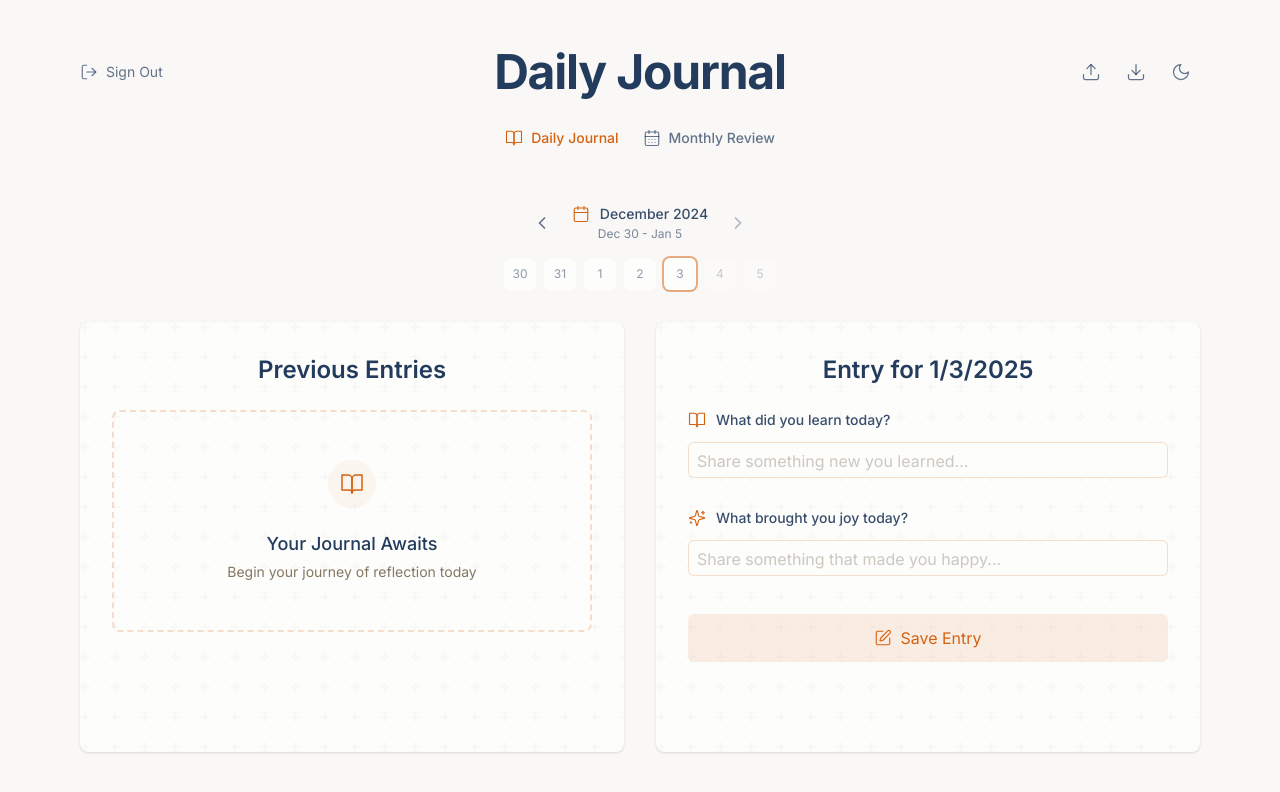
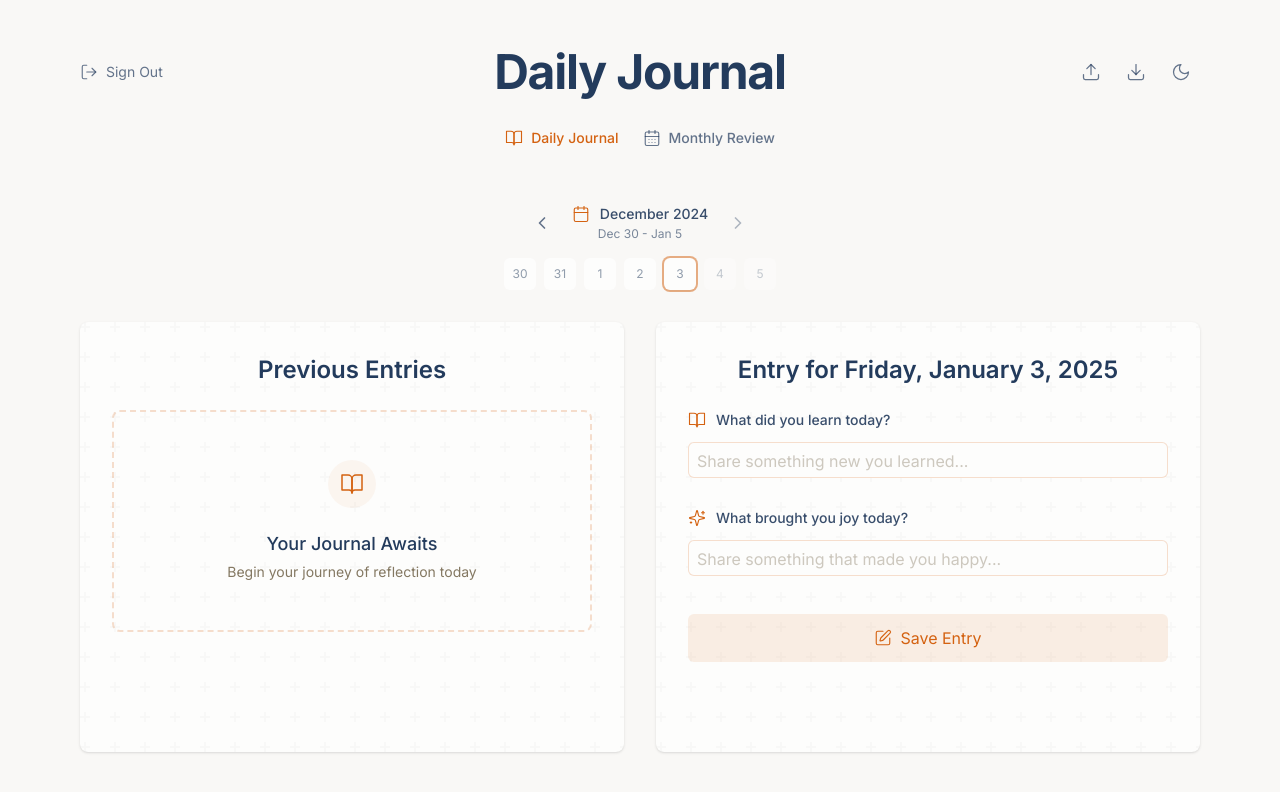
Before and after one commit to morhendos/quick-journal-app, a Next.js app: page / in a window 1280 px wide. Shown: the top 792 px of the page. Built offline with nearby package versions, Linux system fonts and the light colour scheme.

Commit message:
Fix date format inconsistency in entry section title

```diff
--- a/src/app/page.tsx
+++ b/src/app/page.tsx
@@ -7,17 +7,18 @@ import { Section } from '@/components/common/Section';
 import { WeeklyOverview } from '@/components/overview/WeeklyOverview';
 import { useRef } from 'react';
 import { DateProvider } from '@/contexts/DateContext';
-import { isToday } from '@/utils/dates';
+import { formatDate, isToday } from '@/utils/dates';
+import { useDateContext } from '@/contexts/DateContext';
 
-export default function Home() {
+function JournalContent() {
   const updateCounterRef = useRef(0);
+  const { selectedDate } = useDateContext();
 
   const handleEntriesUpdate = () => {
     updateCounterRef.current += 1;
   };
 
   return (
-    <DateProvider>
     <div className="min-h-screen bg-background transition-colors duration-200 overflow-hidden">
       <main className="container mx-auto h-screen px-3 py-4 sm:px-4 sm:py-12 max-w-6xl relative flex flex-col">
         <PageHeader onEntriesUpdate={handleEntriesUpdate} />
@@ -28,7 +29,7 @@ export default function Home() {
 
         <div className="grid gap-6 lg:gap-8 lg:grid-cols-2 flex-1 min-h-0">
           <Section
-              title={`Entry for ${new Date().toLocaleDateString()}`}
+            title={`Entry for ${formatDate(selectedDate)}`}
             className="order-1 lg:order-2"
           >
             <JournalEntryForm key={updateCounterRef.current} />
@@ -40,6 +41,13 @@ export default function Home() {
         </div>
       </main>
     </div>
+  );
+}
+
+export default function Home() {
+  return (
+    <DateProvider>
+      <JournalContent />
     </DateProvider>
   );
 }
```
Lines whose indentation alone changed are shown as unchanged.
